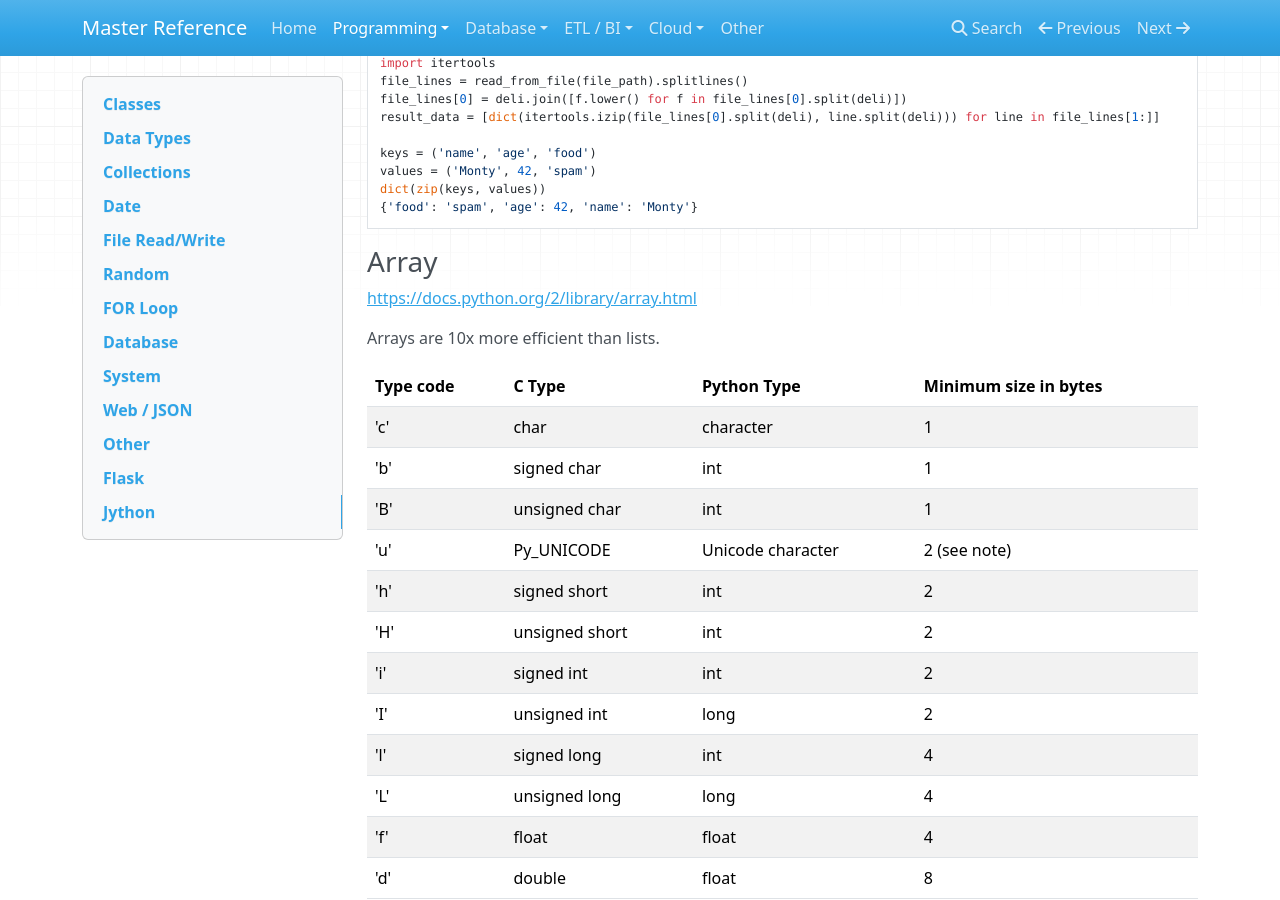
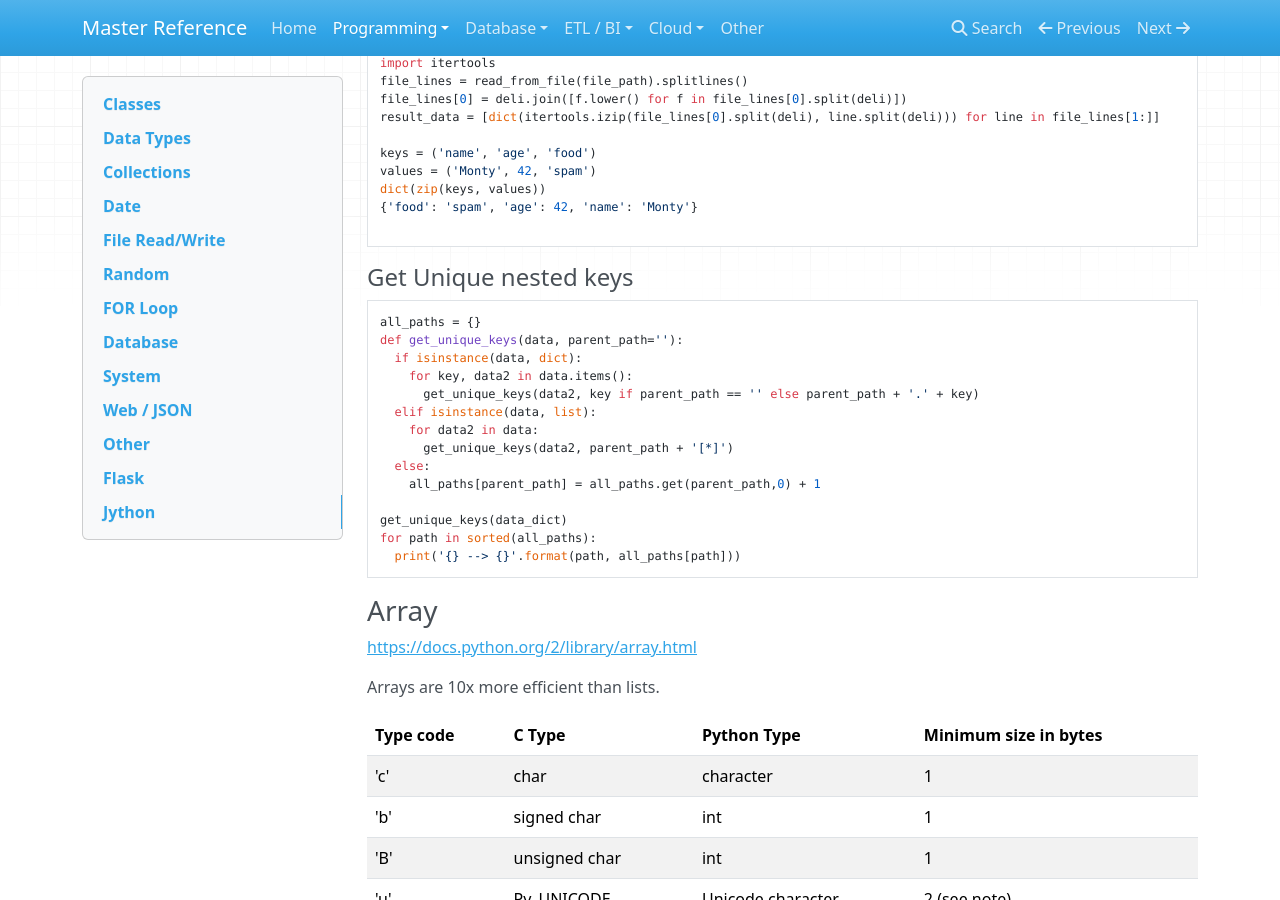
Before and after one commit to flarco/ref-docs, an MkDocs documentation site: the page built from docs/programming/python.md, in a window 1280 px wide and 900 px high, scrolled down 3744 px. Built offline with MkDocs 1.6.1, drawn with Linux system fonts in a browser that asks for light colours; nearby versions of some CDN libraries; old or Windows-style settings are respelled for this version of MkDocs.

Commit message:
add Get Unique nested keys

````diff
--- a/docs/programming/python.md
+++ b/docs/programming/python.md
@@ -208,7 +208,26 @@ keys = ('name', 'age', 'food')
 values = ('Monty', 42, 'spam')
 dict(zip(keys, values))
 {'food': 'spam', 'age': 42, 'name': 'Monty'}
-```
+
+```
+#### Get Unique nested keys
+```python
+all_paths = {}
+def get_unique_keys(data, parent_path=''):
+  if isinstance(data, dict):
+    for key, data2 in data.items():
+      get_unique_keys(data2, key if parent_path == '' else parent_path + '.' + key)
+  elif isinstance(data, list):
+    for data2 in data:
+      get_unique_keys(data2, parent_path + '[*]')
+  else:
+    all_paths[parent_path] = all_paths.get(parent_path,0) + 1
+
+get_unique_keys(data_dict)
+for path in sorted(all_paths):
+  print('{} --> {}'.format(path, all_paths[path]))
+```
+
 
 ### Array
 
````
